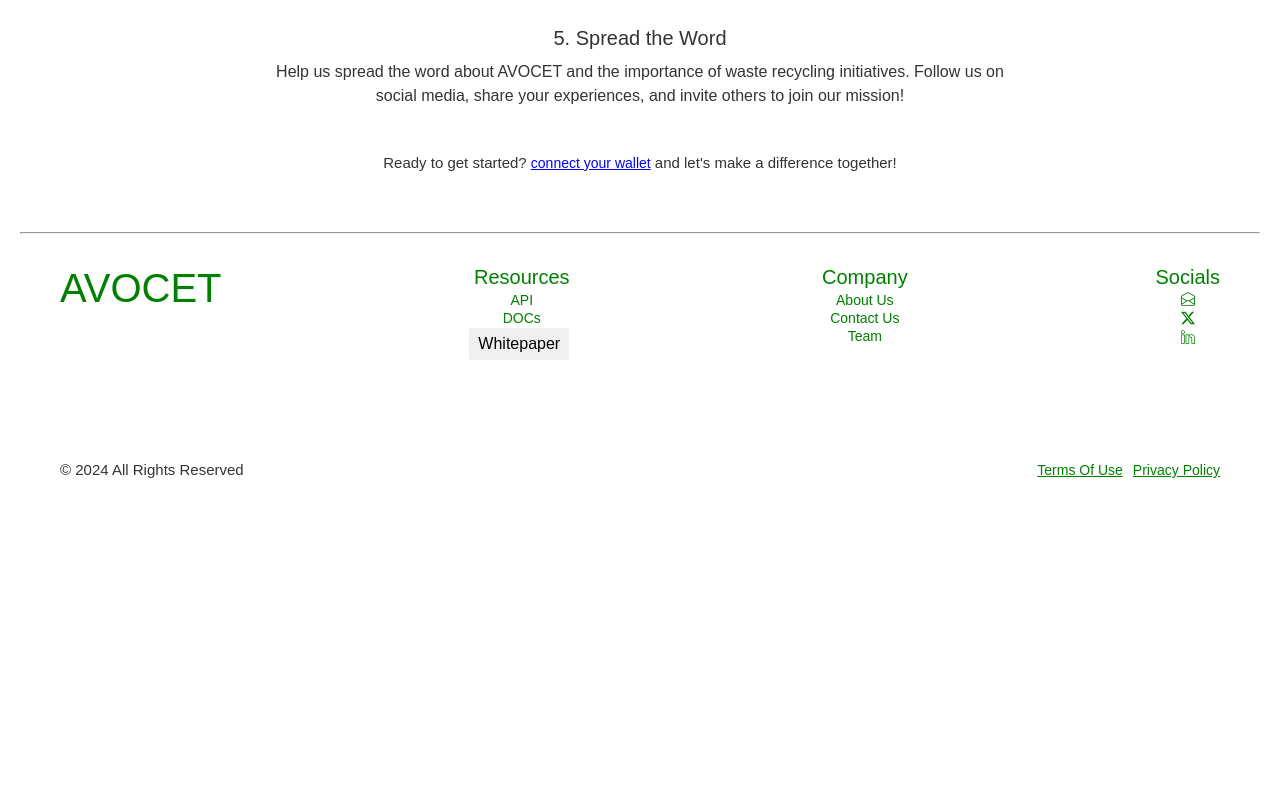
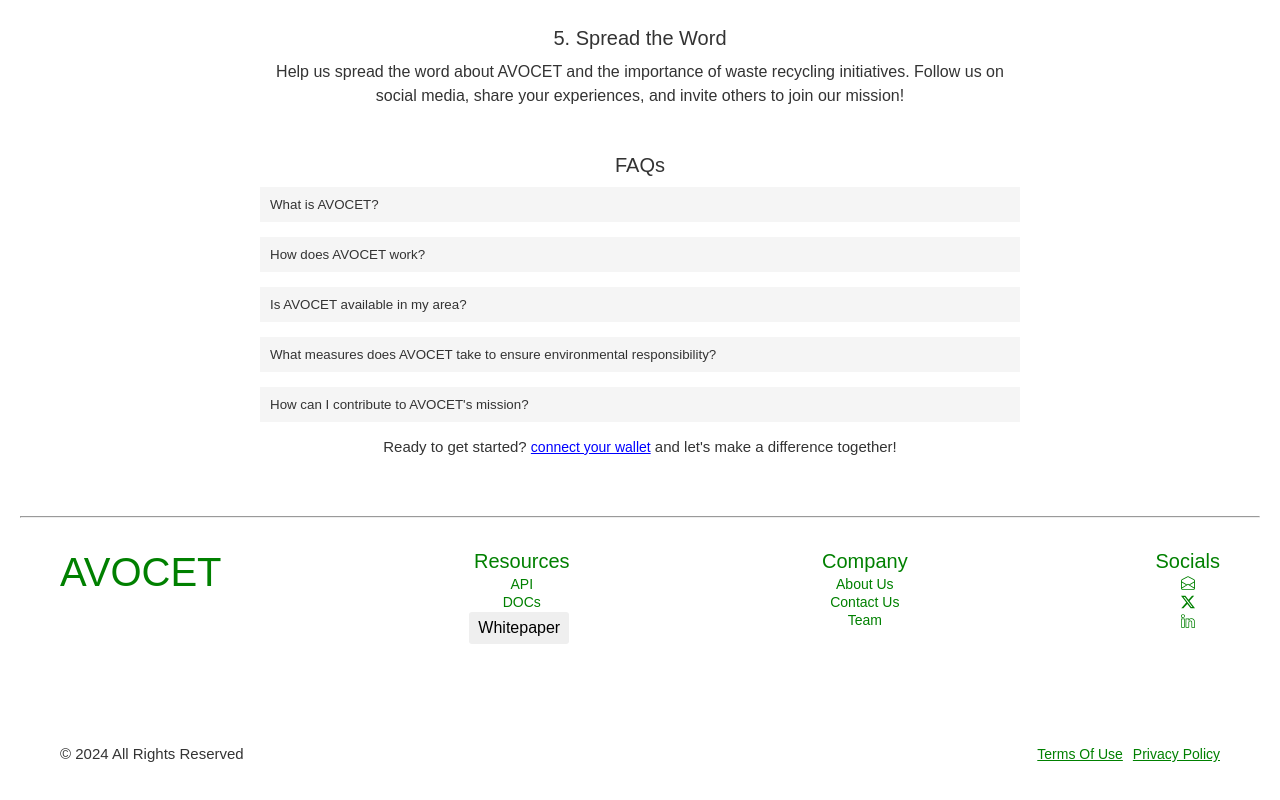
Before and after one commit to ameer017/avocet-frontend, a React (Vite) app: page /get-started in a window 1280 px wide. Shown: the part 847-1647 px from the top of the page. Before the commit the page ends 1397 px from the top, so only its background shows below. Built offline with nearby package versions, Linux system fonts and the light colour scheme; the HTML template or start-up script is replaced by a standard one.

Commit message:
faq_added

```diff
--- a/src/Components/About/About.jsx
+++ b/src/Components/About/About.jsx
@@ -62,7 +62,7 @@ const About = () => {
         <h6 style={{ fontSize: "4rem" }}>
           Build your nature strategy with Avocet
         </h6>
-        <button className="--btn --btn-primary">GET STARTED</button>
+        <Link to="/get-started" className="--btn --btn-primary">GET STARTED</Link>
       </div>
     </section>
   );
--- a/src/Pages/Connect/ConnectWallet.jsx
+++ b/src/Pages/Connect/ConnectWallet.jsx
@@ -1,10 +1,8 @@
-import React from 'react';
-import './ConnectWallet.scss'
+import React from "react";
+import "./ConnectWallet.scss";
 
 const ConnectWallet = () => {
-  return (
-    <div>ConnectWallet</div>
-  )
-}
+  return <section>ConnectWallet</section>;
+};
 
-export default ConnectWallet
+export default ConnectWallet;
--- a/src/Pages/GetStarted/GetStarted.jsx
+++ b/src/Pages/GetStarted/GetStarted.jsx
@@ -1,8 +1,17 @@
-import React from "react";
+import React, { useState } from "react";
 import "./GetStarted.scss";
 import { Link } from "react-router-dom";
 
 const GetStarted = () => {
+  const [activeIndex, setActiveIndex] = useState(null);
+
+  const toggleAccordion = (index) => {
+    if (index === activeIndex) {
+      setActiveIndex(null);
+    } else {
+      setActiveIndex(index);
+    }
+  };
   return (
     <section>
       <div className="get-started">
@@ -53,22 +62,137 @@ const GetStarted = () => {
           <h2>4. Get Support</h2>
           <p>
             Have questions or need assistance? Our dedicated support team is
-            here to help! Reach out to us via email at avocet907@gmail.com
-            or visit our Help Center for FAQs and troubleshooting guides.
+            here to help! Reach out to us via email at avocet907@gmail.com or
+            visit our Help Center for FAQs and troubleshooting guides.
           </p>
         </div>
 
         <div className="step">
           <h2>5. Spread the Word</h2>
           <p>
-            Help us spread the word about AVOCET and the importance of
-            waste recycling initiatives. Follow us on social media, share your
+            Help us spread the word about AVOCET and the importance of waste
+            recycling initiatives. Follow us on social media, share your
             experiences, and invite others to join our mission!
           </p>
         </div>
 
+        <div className="faq-section">
+          <h2>FAQs</h2>
+          <div className="faq-item">
+            <button
+              className={`accordion ${activeIndex === 0 ? "active" : ""}`}
+              onClick={() => toggleAccordion(0)}
+            >
+              What is AVOCET?
+            </button>
+            <div className={`panel ${activeIndex === 0 ? "show" : ""}`}>
+              <p>
+                AVOCET is a cutting-edge platform that connects individuals,
+                businesses, and organizations to innovative waste management
+                solutions. Our platform aims to transform waste into valuable
+                resources, promoting environmental sustainability and economic
+                growth.
+              </p>
+            </div>
+          </div>
+
+          <div className="faq-item">
+            <button
+              className={`accordion ${activeIndex === 1 ? "active" : ""}`}
+              onClick={() => toggleAccordion(1)}
+            >
+              How does AVOCET work?
+            </button>
+            <div className={`panel ${activeIndex === 1 ? "show" : ""}`}>
+              <p>
+                AVOCET offers a range of services and technologies designed to
+                optimize waste management processes. Users can access features
+                such as waste collection, recycling programs, resource recovery
+                initiatives, and community engagement projects. By leveraging
+                technology and collaboration, we facilitate the conversion of
+                waste materials into useful products and services.
+              </p>
+            </div>
+          </div>
+
+          <div className="faq-item">
+            <button
+              className={`accordion ${activeIndex === 2 ? "active" : ""}`}
+              onClick={() => toggleAccordion(2)}
+            >
+              Is AVOCET available in my area?
+            </button>
+            <div className={`panel ${activeIndex === 2 ? "show" : ""}`}>
+              <p>
+                AVOCET strives to expand its reach and impact globally. While
+                our services may not be available in every location at the
+                moment, we are continuously working to broaden our network and
+                establish partnerships with local communities and organizations.
+                Stay updated with our latest developments to see when we'll be
+                coming to your area!
+              </p>
+            </div>
+          </div>
+
+          <div className="faq-item">
+            <button
+              className={`accordion ${activeIndex === 3 ? "active" : ""}`}
+              onClick={() => toggleAccordion(3)}
+            >
+              What measures does AVOCET take to ensure environmental
+              responsibility?
+            </button>
+            <div className={`panel ${activeIndex === 3 ? "show" : ""}`}>
+              <p>
+                Environmental responsibility is a core value of AVOCET. We
+                adhere to strict environmental standards and regulations in all
+                our operations and collaborate with certified recycling
+                facilities and waste management partners. Additionally, we
+                prioritize sustainability in product design, supply chain
+                management, and resource utilization, aiming to minimize
+                environmental impact at every stage of the waste management
+                process.
+              </p>
+            </div>
+          </div>
+
+          <div className="faq-item">
+            <button
+              className={`accordion ${activeIndex === 4 ? "active" : ""}`}
+              onClick={() => toggleAccordion(4)}
+            >
+              How can I contribute to AVOCET's mission?
+            </button>
+            <div className={`panel ${activeIndex === 4 ? "show" : ""}`}>
+              <p>
+                There are several ways to contribute to AVOCET's mission of
+                promoting waste-to-wealth initiatives and environmental
+                sustainability:
+                <ul style={{ listStyle: "bullet" }}>
+                  <li>
+                    Participate in our recycling and waste reduction programs.
+                  </li>
+                  <li>
+                    Spread awareness about waste management best practices and
+                    the importance of recycling.
+                  </li>
+                  <li>
+                    Collaborate with us on community engagement projects and
+                    sustainability initiatives.
+                  </li>
+                  <li>
+                    Support our platform by becoming a partner, sponsor, or
+                    volunteer.
+                  </li>
+                </ul>
+              </p>
+            </div>
+          </div>
+        </div>
+
         <p>
-          Ready to get started? <Link to="/wallet-connect">connect your wallet</Link> and let's make a
+          Ready to get started?{" "}
+          <Link to="/wallet-connect">connect your wallet</Link> and let's make a
           difference together!
         </p>
       </div>
--- a/src/Pages/GetStarted/GetStarted.scss
+++ b/src/Pages/GetStarted/GetStarted.scss
@@ -30,4 +30,52 @@
       color: darkblue;
     }
   }
+
+  .faq-section {
+    margin-top: 30px;
+
+    h2 {
+      font-size: 20px;
+      margin-bottom: 10px;
+    }
+
+    .faq-item {
+      margin-bottom: 15px;
+
+      .accordion {
+        background-color: #f5f5f5;
+        color: #333;
+        cursor: pointer;
+        padding: 10px;
+        width: 100%;
+        text-align: left;
+        border: none;
+        outline: none;
+        transition: background-color 0.3s ease;
+
+        &:hover {
+          background-color: #ddd;
+        }
+      }
+
+      .panel {
+        padding: 10px;
+        background-color: #fff;
+        display: none;
+        overflow: hidden;
+
+        p {
+          font-size: 16px;
+        }
+      }
+
+      .accordion.active {
+        background-color: #ddd;
+      }
+
+      .accordion.active + .panel {
+        display: block;
+      }
+    }
+  }
 }
```
